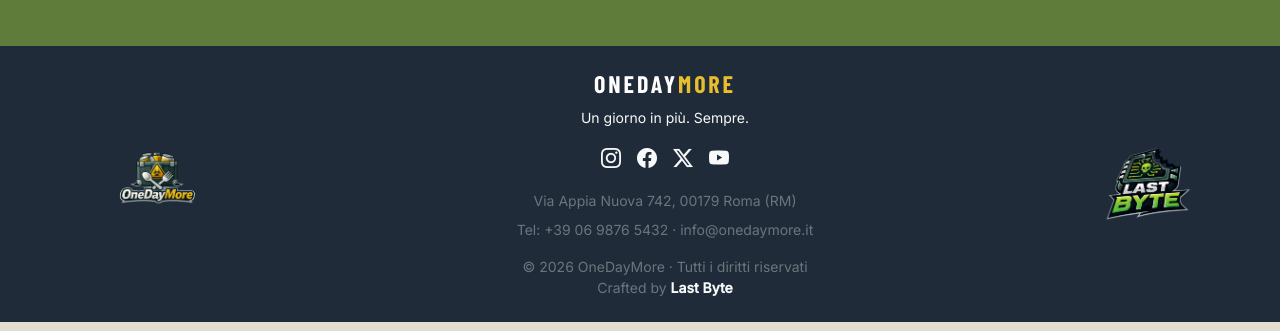
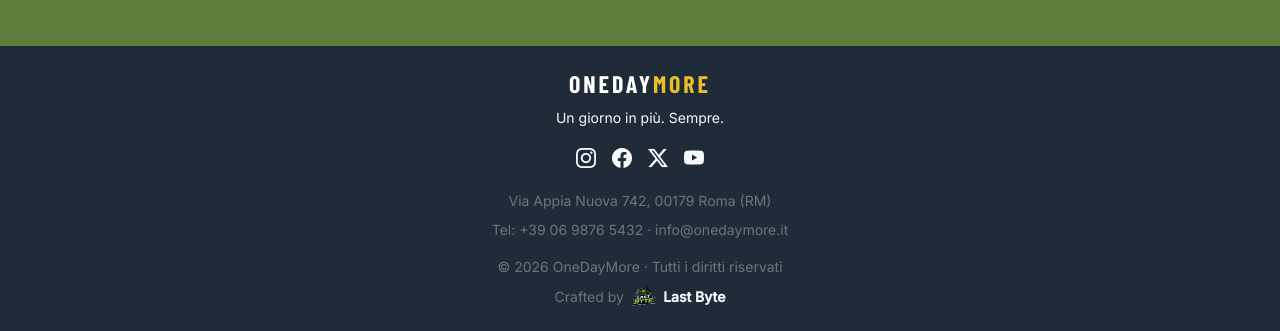
Before and after one commit to giovannimazzi/onedaymore-frontend, a React (Vite) app: page / in a window 1280 px wide. Shown: the part 1538-1869 px from the top of the page. Built offline with nearby package versions, Linux system fonts and the light colour scheme; no server answers.

Commit message:
Simplify footer: remove ecommerce logo; place team logo beside credit line.

```diff
--- a/src/assets/css/index.css
+++ b/src/assets/css/index.css
@@ -340,6 +340,22 @@ main {
   letter-spacing: 0.12em;
   text-transform: uppercase;
   color: #fff !important;
+}
+
+.site-footer-crafted {
+  display: inline-flex;
+  align-items: center;
+  justify-content: center;
+  flex-wrap: wrap;
+  gap: 0.35rem;
+  margin-top: 0.35rem;
+}
+
+.site-footer-team-logo {
+  display: block;
+  height: 1.75rem;
+  width: auto;
+  object-fit: contain;
 }
 
 /* ================================================
--- a/src/layouts/DefaultLayout.jsx
+++ b/src/layouts/DefaultLayout.jsx
@@ -97,14 +97,8 @@ export default function DefaultLayout() {
       </main>
       <footer className="bg-dark text-light py-4">
         <div className="container">
-          <div className="d-flex justify-content-between align-items-center flex-wrap gap-3">
-            <img
-              src="/ecommerce-logo.webp"
-              alt="Ecommerce Logo"
-              style={{ height: "100px" }}
-            />
-
-            <div className="text-center flex-grow-1">
+          <div className="d-flex justify-content-center flex-wrap gap-3">
+            <div className="text-center">
               <h5 className="site-footer-brand mb-2">
                 OneDay<span className="odm-brand-gold">More</span>
               </h5>
@@ -138,17 +132,16 @@ export default function DefaultLayout() {
                 riservati
               </small>
 
-              <small className="d-block text-secondary">
-                Crafted by{" "}
+              <small className="site-footer-crafted text-secondary">
+                <span>Crafted by</span>
+                <img
+                  src="/team-logo.webp"
+                  alt=""
+                  className="site-footer-team-logo"
+                />
                 <span className="fw-semibold text-light">Last Byte</span>
               </small>
             </div>
-
-            <img
-              src="/team-logo.webp"
-              alt="Team Logo"
-              style={{ height: "100px" }}
-            />
           </div>
         </div>
       </footer>
```
